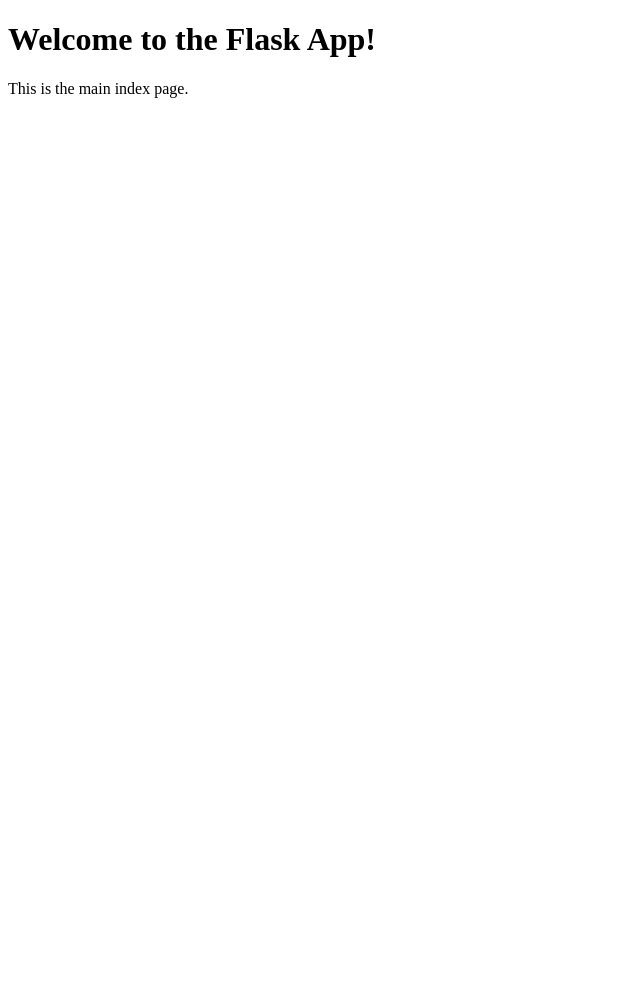
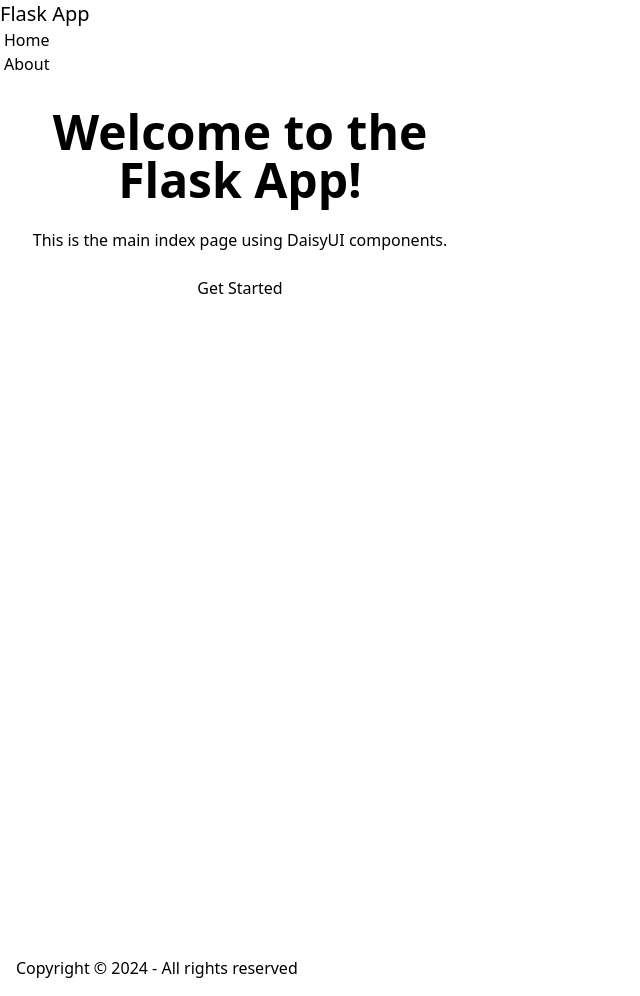
Before and after one commit to ccaecha/hackathon-5-team-5, a Flask app: page / in a window 1280 px wide. Shown: the whole page, without its empty margins (0-640 px from the left). Before the commit the page ends 800 px from the top, so only its background shows below. Run offline with Flask 3, Linux system fonts and the light colour scheme; some libraries are stand-ins or nearby versions.

Commit message:
feat: added frontend css library

```diff
--- /dev/null
+++ b/flask-app/app/templates/main/base.html
@@ -0,0 +1,57 @@
+<!DOCTYPE html>
+<html lang="en" data-theme="light">
+
+<head>
+    <meta charset="UTF-8">
+    <meta name="viewport" content="width=device-width, initial-scale=1.0">
+    <title>{% block title %}Flask App{% endblock %}</title>
+
+    <!-- DaisyUI and Tailwind CSS -->
+    <link href="https://cdn.jsdelivr.net/npm/daisyui@5" rel="stylesheet" type="text/css" />
+    <script src="https://cdn.jsdelivr.net/npm/@tailwindcss/browser@4"></script>
+
+    <!-- Your custom CSS (optional) -->
+    <link rel="stylesheet" href="{{ url_for('static', filename='styles.css') }}">
+
+    <!-- Additional head content -->
+    {% block head %}{% endblock %}
+</head>
+
+<body>
+    <!-- Navigation (optional) -->
+    {% block navbar %}
+    <div class="navbar bg-base-100">
+        <div class="flex-1">
+            <a class="btn btn-ghost text-xl">Flask App</a>
+        </div>
+        <div class="flex-none">
+            <ul class="menu menu-horizontal px-1">
+                <li><a href="/">Home</a></li>
+                <li><a href="/about">About</a></li>
+            </ul>
+        </div>
+    </div>
+    {% endblock %}
+
+    <!-- Main content area -->
+    <main class="container mx-auto px-4 py-8">
+        {% block content %}{% endblock %}
+    </main>
+
+    <!-- Footer (optional) -->
+    {% block footer %}
+    <footer class="footer footer-center p-4 bg-base-300 text-base-content">
+        <div>
+            <p>Copyright © 2024 - All rights reserved</p>
+        </div>
+    </footer>
+    {% endblock %}
+
+    <!-- Your custom JS -->
+    <script src="{{ url_for('static', filename='script.js') }}"></script>
+
+    <!-- Additional scripts -->
+    {% block scripts %}{% endblock %}
+</body>
+
+</html>
--- a/flask-app/app/templates/main/index.html
+++ b/flask-app/app/templates/main/index.html
@@ -1,14 +1,15 @@
-<!DOCTYPE html>
-<html lang="en">
-<head>
-    <meta charset="UTF-8">
-    <meta name="viewport" content="width=device-width, initial-scale=1.0">
-    <title>Main Index</title>
-    <link rel="stylesheet" href="{{ url_for('static', filename='css/styles.css') }}">
-    <script src="{{ url_for('static', filename='js/script.js') }}"></script>
-</head>
-<body>
-    <h1>Welcome to the Flask App!</h1>
-    <p>This is the main index page.</p>
-</body>
-</html>
+{% extends "main/base.html" %}
+
+{% block title %}Main Index{% endblock %}
+
+{% block content %}
+<div class="hero min-h-screen bg-base-200">
+    <div class="hero-content text-center">
+        <div class="max-w-md">
+            <h1 class="text-5xl font-bold">Welcome to the Flask App!</h1>
+            <p class="py-6">This is the main index page using DaisyUI components.</p>
+            <button class="btn btn-primary">Get Started</button>
+        </div>
+    </div>
+</div>
+{% endblock %}
```
